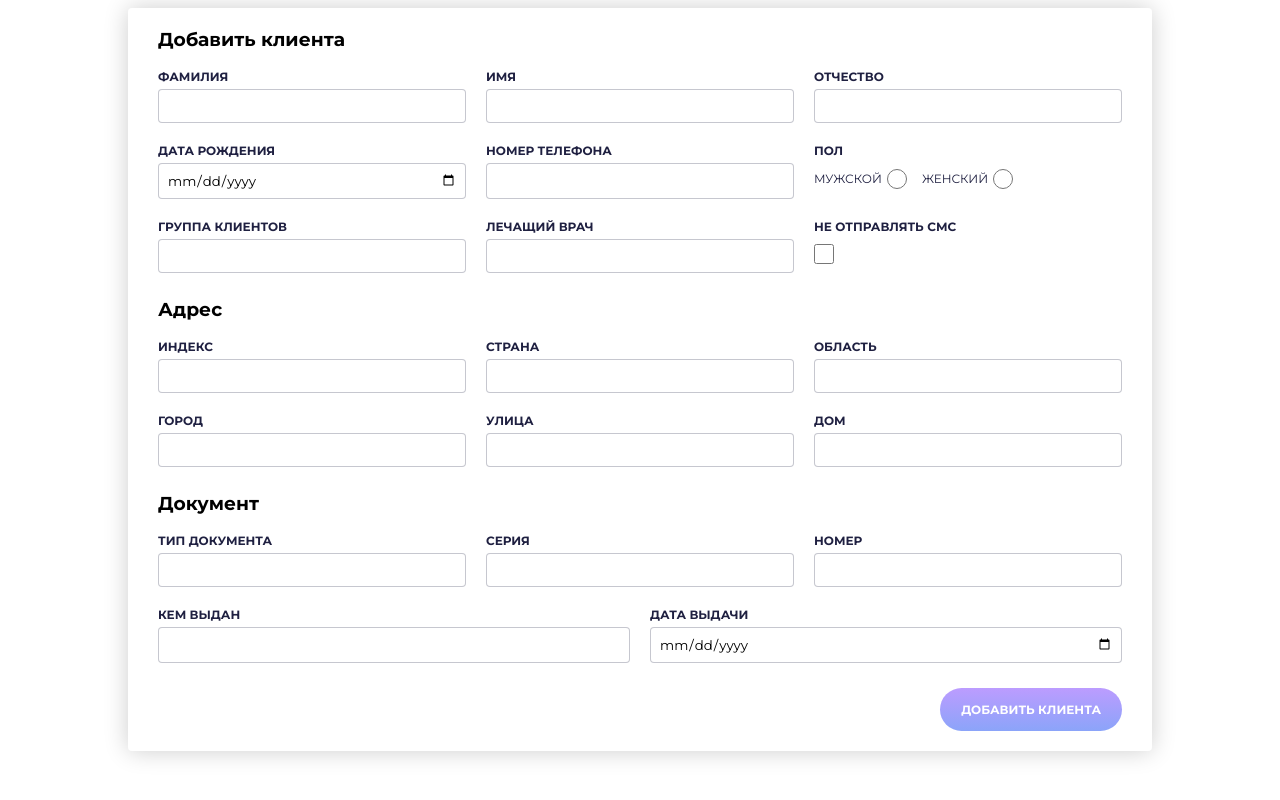
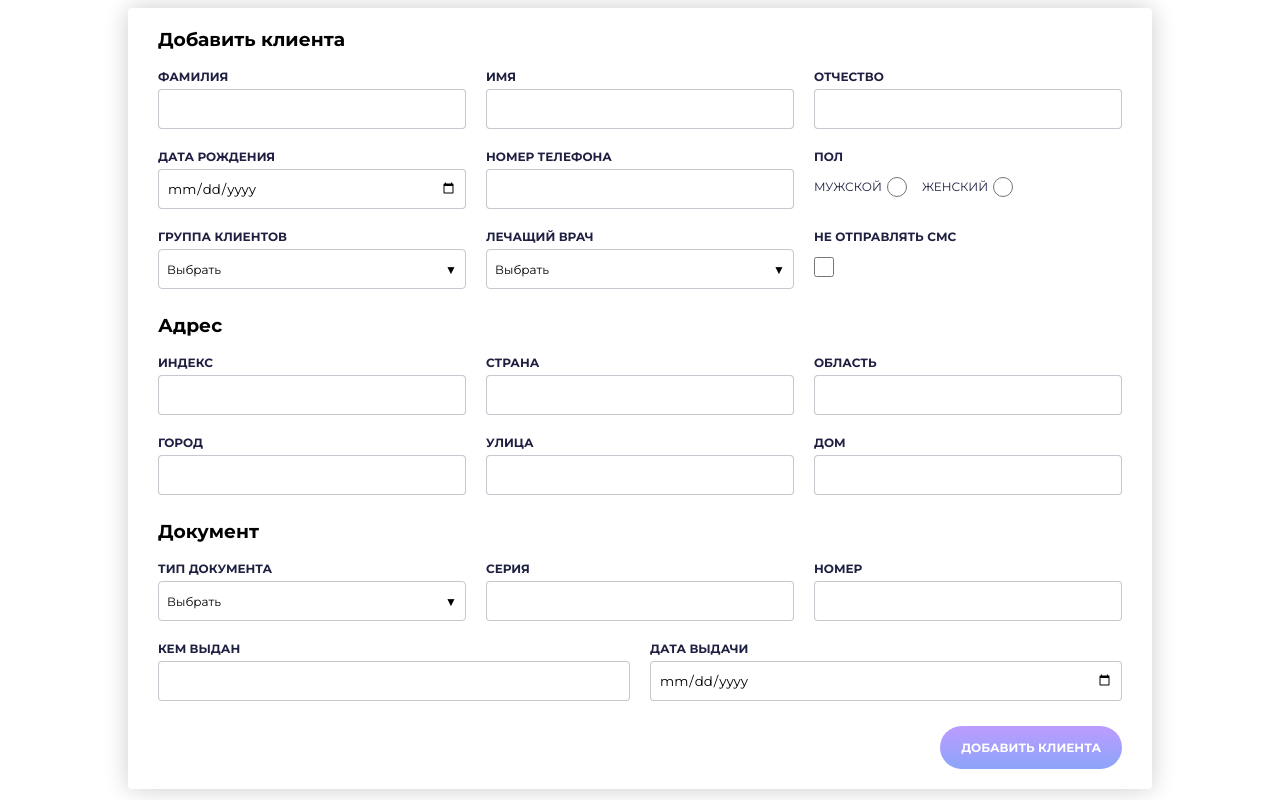
Before and after one commit to BesovMusic/medods-form, a Vue app: page / in a window 1280 px wide. Built offline with nearby package versions, Linux system fonts and the light colour scheme.

Commit message:
Переделал форму, добавил валидацию

```diff
--- a/package.json
+++ b/package.json
@@ -8,6 +8,8 @@
     "lint": "vue-cli-service lint"
   },
   "dependencies": {
+    "@vuelidate/core": "^2.0.0-alpha.32",
+    "@vuelidate/validators": "^2.0.0-alpha.25",
     "core-js": "^3.6.5",
     "vue": "^3.0.0",
     "vuelidate": "^0.7.7"
--- a/src/components/Form.vue
+++ b/src/components/Form.vue
@@ -1,56 +1,71 @@
 <template>
-	<form class="form">
+	<form class="form" @submit.prevent="submitHandler">
 		<h3>Добавить клиента</h3>
 		<div class="form__section">
-			<div class="form__item">
-				<label for="surname" class="form__label">Фамилия</label>
-				<input type="text" class="form__control" id="surname" />
-			</div>
-			<div class="form__item">
-				<label for="name" class="form__label">Имя</label>
-				<input type="text" class="form__control" id="name" />
-			</div>
-			<div class="form__item">
-				<label for="patronymic" class="form__label">Отчество</label>
-				<input type="text" class="form__control" id="patronymic" />
-			</div>
-			<div class="form__item">
-				<label for="dob" class="form__label">Дата рождения</label>
-				<input type="date" class="form__control" id="dob" />
-			</div>
-			<div class="form__item">
-				<label for="phone" class="form__label">Номер телефона</label>
-				<input type="text" class="form__control" id="phone" />
-			</div>
-			<div class="form__item form__item--radio">
-				<label class="form__label">Пол</label>
-				<div class="form__radio">
-					<label for="male" class="form__label">Мужской</label>
-					<input
-						type="radio"
-						class="form__control"
-						name="sex"
-						id="male"
-					/>
-					<label for="female" class="form__label">Женский</label>
-					<input
-						type="radio"
-						class="form__control"
-						name="sex"
-						id="female"
-					/>
-				</div>
-			</div>
-			<div class="form__item">
-				<label for="customer-group" class="form__label"
-					>Группа клиентов</label
-				>
-				<input type="text" class="form__control" id="customer-group" />
-			</div>
-			<div class="form__item">
-				<label for="therapist" class="form__label">Лечащий врач</label>
-				<input type="text" class="form__control" id="therapist" />
-			</div>
+			<Input
+				v-model:value="state.surname"
+				title="Фамилия"
+				id="surname"
+				:valid="{
+					valid: v$.surname.$error,
+					error: v$.surname.$errors[0]
+						? v$.surname.$errors[0].$message
+						: '',
+				}"
+			/>
+			<Input
+				v-model:value="state.name"
+				title="Имя"
+				id="name"
+				:valid="{
+					valid: v$.name.$error,
+					error: v$.name.$errors[0]
+						? v$.name.$errors[0].$message
+						: '',
+				}"
+			/>
+			<Input title="Отчество" id="patronymic" />
+			<Input
+				v-model:value="state.dob"
+				type="date"
+				title="Дата рождения"
+				id="dob"
+				:valid="{
+					valid: v$.dob.$error,
+					error: v$.dob.$errors[0] ? v$.dob.$errors[0].$message : '',
+				}"
+			/>
+			<Input
+				v-model:value="state.phone"
+				title="Номер телефона"
+				id="phone"
+				:valid="{
+					valid: v$.phone.$error,
+					error: v$.phone.$errors[0]
+						? v$.phone.$errors[0].$message
+						: '',
+				}"
+			/>
+			<Input
+				type="radio"
+				title="Пол"
+				:radioButtons="radioButtons"
+				radioName="sex"
+			/>
+			<Input
+				type="multiSelect"
+				title="Группа клиентов"
+				id="customer-group"
+				v-model:value="state.selectedGroup"
+				:checkboxes="clientGroup"
+				:valid="{
+					valid: v$.selectedGroup.$error,
+					error: v$.selectedGroup.$errors[0]
+						? v$.selectedGroup.$errors[0].$message
+						: '',
+				}"
+			/>
+			<Input type="select" title="Лечащий врач" :selectOptions="doctor" />
 			<div class="form__item form__item--checkbox">
 				<label for="sms" class="form__label">Не отправлять СМС</label>
 				<div class="form__checkbox">
@@ -61,67 +76,220 @@
 
 		<h3>Адрес</h3>
 		<div class="form__section">
-			<div class="form__item">
-				<label for="index" class="form__label">Индекс</label>
-				<input type="text" class="form__control" id="index" />
-			</div>
-			<div class="form__item">
-				<label for="country" class="form__label">Страна</label>
-				<input type="text" class="form__control" id="country" />
-			</div>
-			<div class="form__item">
-				<label for="region" class="form__label">Область</label>
-				<input type="text" class="form__control" id="region" />
-			</div>
-			<div class="form__item">
-				<label for="city" class="form__label">Город</label>
-				<input type="text" class="form__control" id="city" />
-			</div>
-			<div class="form__item">
-				<label for="street" class="form__label">Улица</label>
-				<input type="text" class="form__control" id="street" />
-			</div>
-			<div class="form__item">
-				<label for="house" class="form__label">Дом</label>
-				<input type="text" class="form__control" id="house" />
-			</div>
+			<Input title="Индекс" id="index" />
+			<Input title="Страна" id="country" />
+			<Input title="Область" id="region" />
+			<Input
+				v-model:value="state.city"
+				title="Город"
+				id="city"
+				:valid="{
+					valid: v$.city.$error,
+					error: v$.city.$errors[0]
+						? v$.city.$errors[0].$message
+						: '',
+				}"
+			/>
+			<Input title="Улица" id="street" />
+			<Input title="Дом" id="house" />
 		</div>
 
 		<h3>Документ</h3>
 		<div class="form__section">
-			<div class="form__item">
-				<label for="doc-type" class="form__label">Тип документа</label>
-				<input type="text" class="form__control" id="doc-type" />
-			</div>
-			<div class="form__item">
-				<label for="series" class="form__label">Серия</label>
-				<input type="text" class="form__control" id="series" />
-			</div>
-			<div class="form__item">
-				<label for="number" class="form__label">Номер</label>
-				<input type="text" class="form__control" id="number" />
-			</div>
-			<div class="form__item">
-				<label for="issued-by" class="form__label">Кем выдан</label>
-				<input type="text" class="form__control" id="issued-by" />
-			</div>
-			<div class="form__item">
-				<label for="date-of-issue" class="form__label"
-					>Дата выдачи</label
-				>
-				<input type="date" class="form__control" id="date-of-issue" />
-			</div>
+			<Input
+				type="select"
+				title="Тип документа"
+				:selectOptions="document"
+				v-model:value="state.docType"
+				:valid="{
+					valid: v$.docType.$error,
+					error: v$.docType.$errors[0]
+						? v$.docType.$errors[0].$message
+						: '',
+				}"
+			/>
+			<Input title="Серия" id="series" />
+			<Input title="Номер" id="number" />
+			<Input title="Кем выдан" id="issued-by" />
+			<Input
+				v-model:value="state.dateOfIssue"
+				type="date"
+				title="Дата выдачи"
+				id="dateOfIssue"
+				:valid="{
+					valid: v$.dateOfIssue.$error,
+					error: v$.dateOfIssue.$errors[0]
+						? v$.dateOfIssue.$errors[0].$message
+						: '',
+				}"
+			/>
 		</div>
 
 		<div class="form__section">
-			<button class="form__btn">Добавить клиента</button>
+			<button class="form__btn" type="submit">Добавить клиента</button>
 		</div>
 	</form>
 </template>
 
 <script>
+import Input from './Input.vue';
+
+import { reactive, computed } from 'vue';
+import useValidate from '@vuelidate/core';
+import { required, minLength, helpers } from '@vuelidate/validators';
+
 export default {
 	name: 'Form',
+	components: {
+		Input,
+	},
+	setup() {
+		const state = reactive({
+			surname: '',
+			name: '',
+			dob: '',
+			phone: '',
+			selectedGroup: [],
+			city: '',
+			docType: '',
+			dateOfIssue: '',
+		});
+
+		const validPhone = (val) => /^((7)+([0-9]){10})$/.test(val);
+
+		const rules = computed(() => {
+			return {
+				surname: {
+					required: helpers.withMessage('Введите Фамилию', required),
+					minLength: helpers.withMessage(
+						({ $params }) =>
+							`Поле должно содержать минимум ${$params.min} символа!`,
+						minLength(2)
+					),
+				},
+				name: {
+					required: helpers.withMessage('Введите имя', required),
+					minLength: helpers.withMessage(
+						({ $params }) =>
+							`Поле должно содержать минимум ${$params.min} символа!`,
+						minLength(2)
+					),
+				},
+				dob: {
+					required: helpers.withMessage(
+						'Введите дату рождения',
+						required
+					),
+				},
+				phone: {
+					validPhone: helpers.withMessage(
+						'Введите номер в формате 79999999999',
+						validPhone
+					),
+				},
+				selectedGroup: {
+					required: helpers.withMessage(
+						'Поле не должно быть пустым',
+						required
+					),
+				},
+				city: {
+					required: helpers.withMessage(
+						'Поле не должно быть пустым',
+						required
+					),
+				},
+				docType: {
+					required: helpers.withMessage(
+						'Поле не должно быть пустым',
+						required
+					),
+				},
+				dateOfIssue: {
+					required: helpers.withMessage(
+						'Поле не должно быть пустым',
+						required
+					),
+				},
+			};
+		});
+
+		const v$ = useValidate(rules, state);
+
+		return {
+			state,
+			v$,
+		};
+	},
+	data() {
+		return {
+			multi: [],
+			radioButtons: [
+				{
+					id: 1,
+					title: 'Мужской',
+					value: 'male',
+				},
+				{
+					id: 2,
+					title: 'Женский',
+					value: 'female',
+				},
+			],
+			doctor: [
+				{
+					id: 1,
+					name: 'Иванов',
+				},
+				{
+					id: 2,
+					name: 'Захаров',
+				},
+				{
+					id: 3,
+					name: 'Чернышева',
+				},
+			],
+			document: [
+				{
+					id: 1,
+					name: 'Паспорт',
+				},
+				{
+					id: 2,
+					name: 'Свидетельство о рождении',
+				},
+				{
+					id: 3,
+					name: 'Вод. удостоверение',
+				},
+			],
+			clientGroup: [
+				{
+					id: 1,
+					name: 'VIP',
+				},
+				{
+					id: 2,
+					name: 'Проблемные',
+				},
+				{
+					id: 3,
+					name: 'ОМС',
+				},
+			],
+		};
+	},
+	methods: {
+		submitHandler() {
+			this.v$.$validate();
+			if (this.v$.$error) {
+				console.log(this.v$.$errors);
+				return;
+			}
+			alert('login');
+		},
+	},
 };
 </script>
 
@@ -190,7 +358,7 @@ export default {
 	}
 	&__control {
 		border: 1px solid rgba(31, 32, 65, 0.25);
-		height: 100%;
+		height: 40px;
 		border-radius: 4px;
 		margin-top: 5px;
 		padding: 8px;
--- /dev/null
+++ b/src/components/Input.vue
@@ -0,0 +1,231 @@
+<template>
+	<div v-if="type === 'radio'" class="form__item form__item--radio">
+		<label v-show="title" class="form__label">{{ title }}</label>
+		<div class="form__radio">
+			<div
+				style="display: flex; align-items: center"
+				v-for="radio in radioButtons"
+				:key="radio.id"
+			>
+				<label :for="radio.id" class="form__label">{{
+					radio.title
+				}}</label>
+				<input
+					type="radio"
+					class="form__control"
+					:name="radioName"
+					:id="radio.id"
+					:value="radio.title"
+					@input="$emit('update:value', $event.target.value)"
+				/>
+			</div>
+		</div>
+		<small class="inputMessage" :class="{ show: valid.valid }">{{
+			valid.error
+		}}</small>
+	</div>
+
+	<div
+		v-else-if="type === 'multiSelect'"
+		class="form__item form__item--checkbox form__item--multiselect"
+	>
+		<label v-show="title" class="form__label">{{ title }}</label>
+		<p
+			class="form__control"
+			style="margin-bottom: 0"
+			@click="showSelect = !showSelect"
+		>
+			{{ multiFiltered }} <span>&#9660;</span>
+		</p>
+		<div :class="{ show: showSelect }" class="multiselect__options">
+			<label v-for="checkbox in checkboxes" :key="checkbox.id">
+				<input
+					type="checkbox"
+					class="form__control"
+					:name="checkbox.name"
+					:value="checkbox.name"
+					:id="checkbox.id"
+					v-model="multi"
+					@change="$emit('update:value', multi)"
+				/>{{ checkbox.name }}
+			</label>
+		</div>
+		<small class="inputMessage" :class="{ show: valid.valid }">{{
+			valid.error
+		}}</small>
+	</div>
+
+	<div
+		v-else-if="type === 'select'"
+		class="form__item form__item--checkbox form__item--multiselect"
+	>
+		<label v-show="title" class="form__label">{{ title }}</label>
+		<p
+			class="form__control"
+			style="margin-bottom: 0"
+			@click="showSelect = !showSelect"
+		>
+			{{ selFiltered }} <span>&#9660;</span>
+		</p>
+		<div :class="{ show: showSelect }" class="multiselect__options">
+			<label
+				v-for="option in selectOptions"
+				:key="option.id"
+				@click="
+					sel = option.name;
+					$emit('update:value', selFiltered);
+				"
+				:class="{ selected: selFiltered === option.name }"
+			>
+				{{ option.name }}
+			</label>
+		</div>
+		<small class="inputMessage" :class="{ show: valid.valid }">{{
+			valid.error
+		}}</small>
+	</div>
+
+	<div v-else class="form__item">
+		<label v-show="title" :for="id" class="form__label">{{ title }}</label>
+		<input
+			:type="type"
+			class="form__control"
+			:id="id"
+			:value="value"
+			@input="$emit('update:value', $event.target.value)"
+		/>
+		<small class="inputMessage" :class="{ show: valid.valid }">{{
+			valid.error
+		}}</small>
+	</div>
+</template>
+
+<script>
+export default {
+	name: 'Input',
+	props: {
+		title: {
+			type: String,
+			default: '',
+		},
+		type: {
+			type: String,
+			default: 'text',
+		},
+		id: {
+			type: String,
+			default: '',
+		},
+		placeholder: {
+			type: String,
+			default: 'Выбрать',
+		},
+		radio: {
+			type: Array,
+		},
+		value: {
+			type: [String, Number, Array],
+		},
+		radioName: {
+			type: String,
+			default: '',
+		},
+		radioButtons: {
+			type: Array,
+		},
+		selectOptions: {
+			type: Array,
+		},
+		checkboxes: {
+			type: Array,
+		},
+		valid: {
+			type: Object,
+			default() {
+				return {
+					valid: true,
+					error: '',
+				};
+			},
+		},
+	},
+	data() {
+		return {
+			selectValue: 0,
+			showSelect: false,
+			multi: [],
+			sel: '',
+		};
+	},
+	methods: {
+		openSelect() {},
+	},
+	computed: {
+		multiFiltered() {
+			return this.multi.length > 0
+				? this.multi.join(', ')
+				: this.placeholder;
+		},
+		selFiltered() {
+			return this.sel ? this.sel : this.placeholder;
+		},
+	},
+};
+</script>
+
+<style lang="scss">
+.form__item {
+	&--multiselect {
+		position: relative;
+		& p {
+			display: flex;
+			align-items: center;
+			justify-content: space-between;
+			font-size: 12px;
+		}
+	}
+}
+
+.multiselect__options {
+	display: none;
+	border: 1px solid rgba(31, 32, 65, 0.25);
+	margin-top: 5px;
+	border-radius: 4px;
+	position: absolute;
+	top: 85%;
+	left: 10px;
+	right: 10px;
+	background: #fff;
+	box-shadow: 0px 0px 25px rgba(0, 0, 0, 0.2);
+	z-index: 2;
+	& label {
+		font-size: 12px;
+		&:hover {
+			background: linear-gradient(180deg, #bc9cff 0%, #8ba4f9 100%);
+			color: #fff;
+		}
+		& input {
+			margin-right: 5px;
+		}
+		display: flex;
+		align-items: center;
+		margin: 0;
+		padding: 6px;
+		border-bottom: 1px solid rgba(31, 32, 65, 0.25);
+		&:last-child {
+			border-bottom: none;
+		}
+	}
+}
+.inputMessage {
+	display: none;
+	color: red;
+}
+.show {
+	display: block;
+}
+.selected {
+	background: linear-gradient(180deg, #bc9cff 0%, #8ba4f9 100%);
+	color: #fff;
+}
+</style>
```
Also changed, not shown: 1 other file (tests, documents, lock files or other folders).
